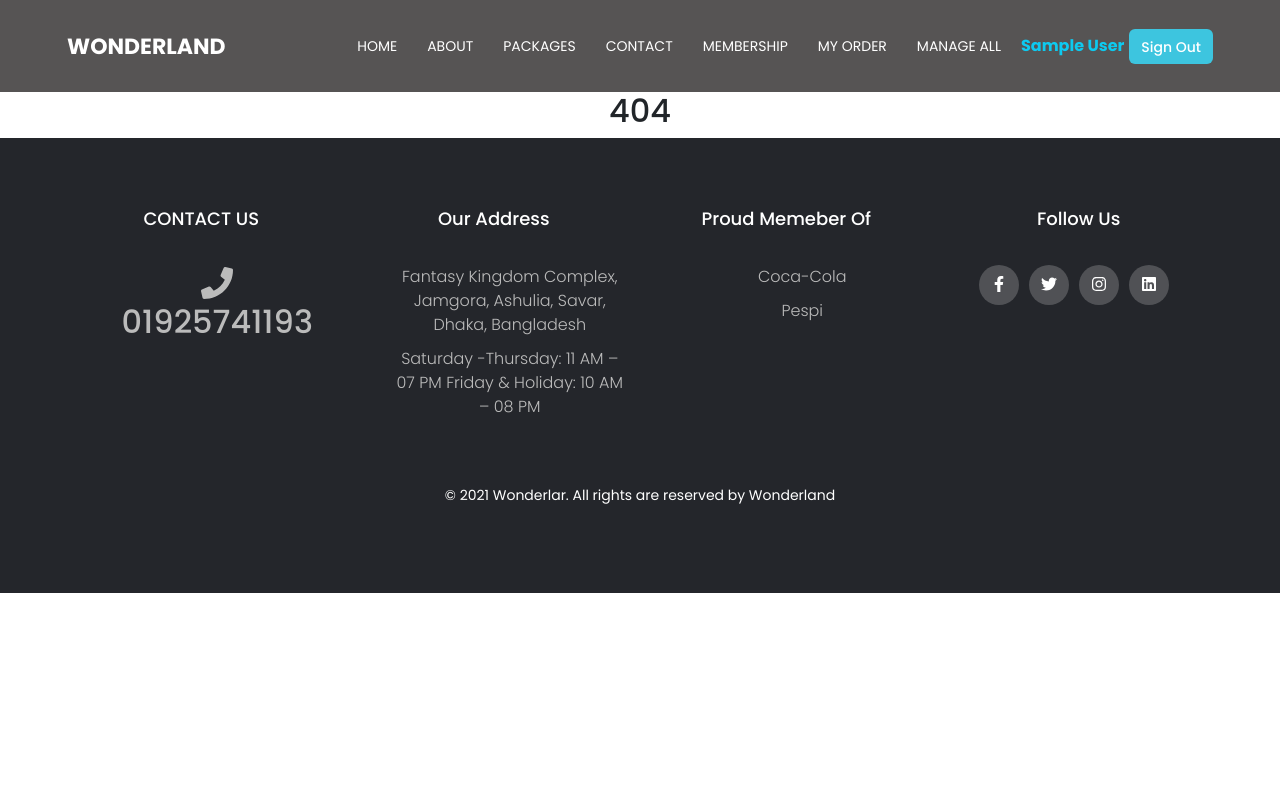
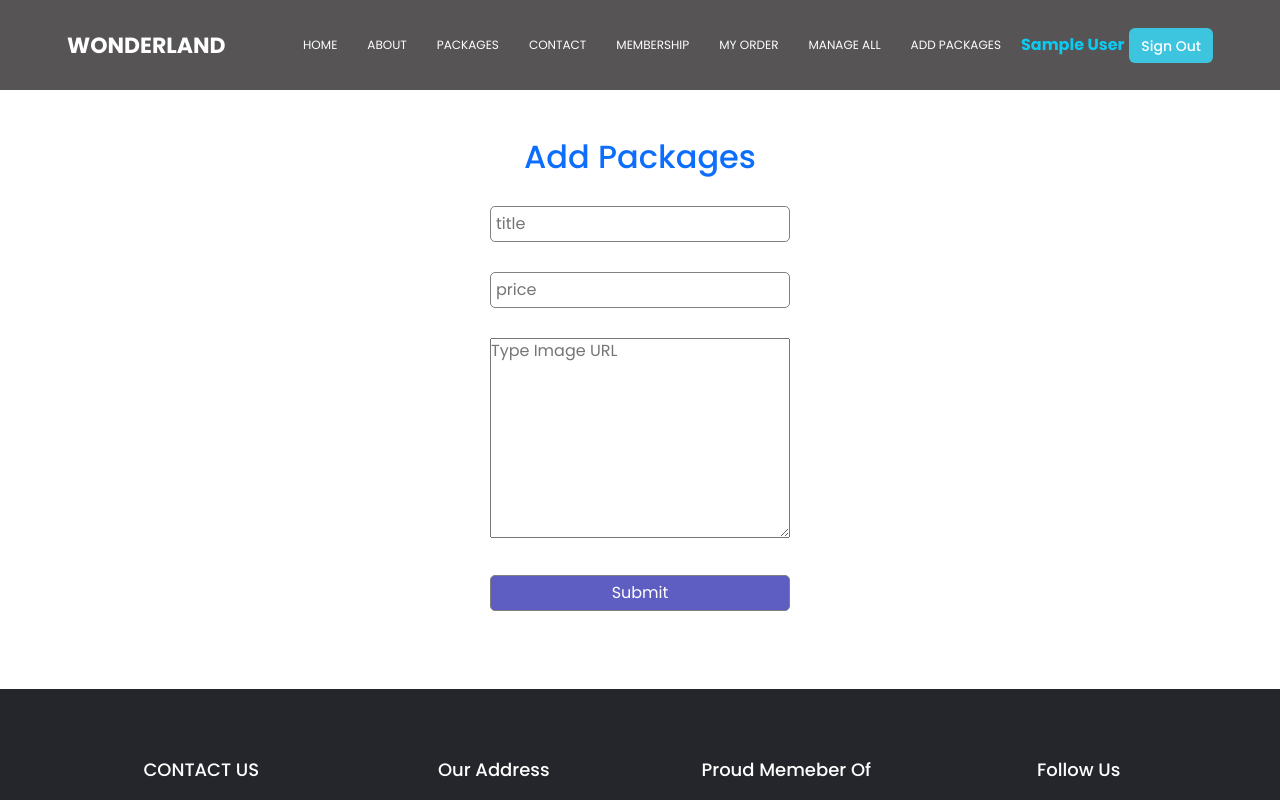
Before and after one commit to Firoz01/Wonderland-Interactive-Website, a React (Create React App) app: page /addpackages in a window 1280 px wide. Shown: the top 800 px of the page. Built offline with nearby package versions, Linux system fonts and the light colour scheme; no server answers; sample sign-in values are in the browser's storage.

Commit message:
add packages post request

```diff
--- a/src/App.js
+++ b/src/App.js
@@ -19,6 +19,7 @@ import Booking from './Pages/Booking/Booking';
 import MyOrder from './Pages/MyOrder/MyOrder';
 import ManageAll from './Pages/ManageAll/ManageAll';
 import PrivateRoute from './Pages/PrivateRoute/PrivateRoute';
+import AddPackages from './Pages/AddPackages/AddPackages';
 function App() {
   return (
     <div className="App">
@@ -53,6 +54,9 @@ function App() {
             <PrivateRoute path='/manageorderall'>
               <ManageAll></ManageAll>
             </PrivateRoute>
+            <PrivateRoute path='/addpackages'>
+              <AddPackages></AddPackages>
+            </PrivateRoute>
             <Route path='/login'>
               <Login></Login>
             </Route>
--- /dev/null
+++ b/src/Pages/AddPackages/AddPackages.js
@@ -0,0 +1,42 @@
+import axios from 'axios';
+import React from 'react';
+import { useForm } from 'react-hook-form';
+import './AddPackages.css'
+
+
+
+const AddPackages = () => {
+
+    const { register, handleSubmit, reset } = useForm();
+
+
+    const onSubmit = data => {
+        axios.post('https://warm-woodland-84420.herokuapp.com/packages', data)
+            .then(res => {
+                if (res.data.insertedId) {
+                    alert('Message Sent');
+                    reset();
+                }
+        })
+    };
+
+    return (
+        <div className='d-flex justify-content-center align-items-center container'>
+        <div className='my-5 message-box'>
+            <h2 className='text-primary'>Add Packages</h2>
+        <form className="booking-form" onSubmit={handleSubmit(onSubmit)}>
+
+            {<input placeholder='title' {...register("title")} />}
+
+            {<input placeholder='price'  {...register("price", { required: true })} />}
+
+            <textarea placeholder="Type Image URL" defaultValue="" {...register("image")} />
+
+            <input className='massage-button' type="submit" />
+        </form>
+        </div>
+    </div>
+    );
+};
+
+export default AddPackages;
--- a/src/Pages/Contact/Contact.js
+++ b/src/Pages/Contact/Contact.js
@@ -30,7 +30,7 @@ const Contact = () => {
 
                     {user.email && <input defaultValue={user.email} {...register("email", { required: true })} />}
                     {errors.email && <span className="error">This field is required</span>}
-                    <textarea placeholder="Type Your Messages" defaultValue="" {...register("massages")} />
+                    <textarea placeholder="Type Your Massages" defaultValue="" {...register("massages")} />
 
                     <input className='massage-button' type="submit" />
                 </form>
--- a/src/Pages/MyOrder/MyOrder.js
+++ b/src/Pages/MyOrder/MyOrder.js
@@ -1,4 +1,5 @@
 import React, { useEffect, useState } from 'react';
+import { Spinner } from 'react-bootstrap';
 import useAuth from '../../hooks/useAuth';
 import All from '../All/All';
 
@@ -6,12 +7,15 @@ const MyOrder = () => {
 
     const { user } = useAuth();
     const [myBookings, setMyBookings] = useState([]);
+    const [loading, setLoading] = useState(true);
 
     useEffect(() => {
         fetch('https://warm-woodland-84420.herokuapp.com/booked')
             .then(res => res.json())
             .then(data => setMyBookings(data));
+            setLoading(false);
     },[])
+
 
 
     const filter = {
@@ -46,6 +50,10 @@ const MyOrder = () => {
 
     }
 
+    if (true) {
+        <Spinner className="spinner" animation="border" variant="danger" />
+    }
+
     return (
         <div>
             <h2 className='text-success my-3'>My Booking Package:
--- a/src/Pages/Shared/Header/Header.css
+++ b/src/Pages/Shared/Header/Header.css
@@ -15,11 +15,11 @@
     margin: 0;
     border-color: transparent;
     text-decoration: none;
-    line-height: 16px;
+    line-height: 14px;
     text-transform: uppercase;
     color: white;
     letter-spacing: 0px;
-    font-size: 14px;
+    font-size: 12px;
     position: relative;
     transition: .3s;
 }
--- a/src/Pages/Shared/Header/Header.js
+++ b/src/Pages/Shared/Header/Header.js
@@ -30,6 +30,7 @@ const Header = () => {
                   <>
                      <Nav.Link className='nav-style' as={Link} to="/myorder">my order</Nav.Link>
                      <Nav.Link className='nav-style' as={Link} to="/manageorderall">manage all</Nav.Link>
+                     <Nav.Link className='nav-style' as={Link} to="/addpackages">add packages</Nav.Link>
                     <span className="fw-bold d-flex justify-content-center align-items-center user-name text-info">{user.displayName}</span>
 
                     <div className="d-flex justify-content-center align-items-center">
```
Also changed, not shown: src/Pages/AddPackages/AddPackages.css (added).
